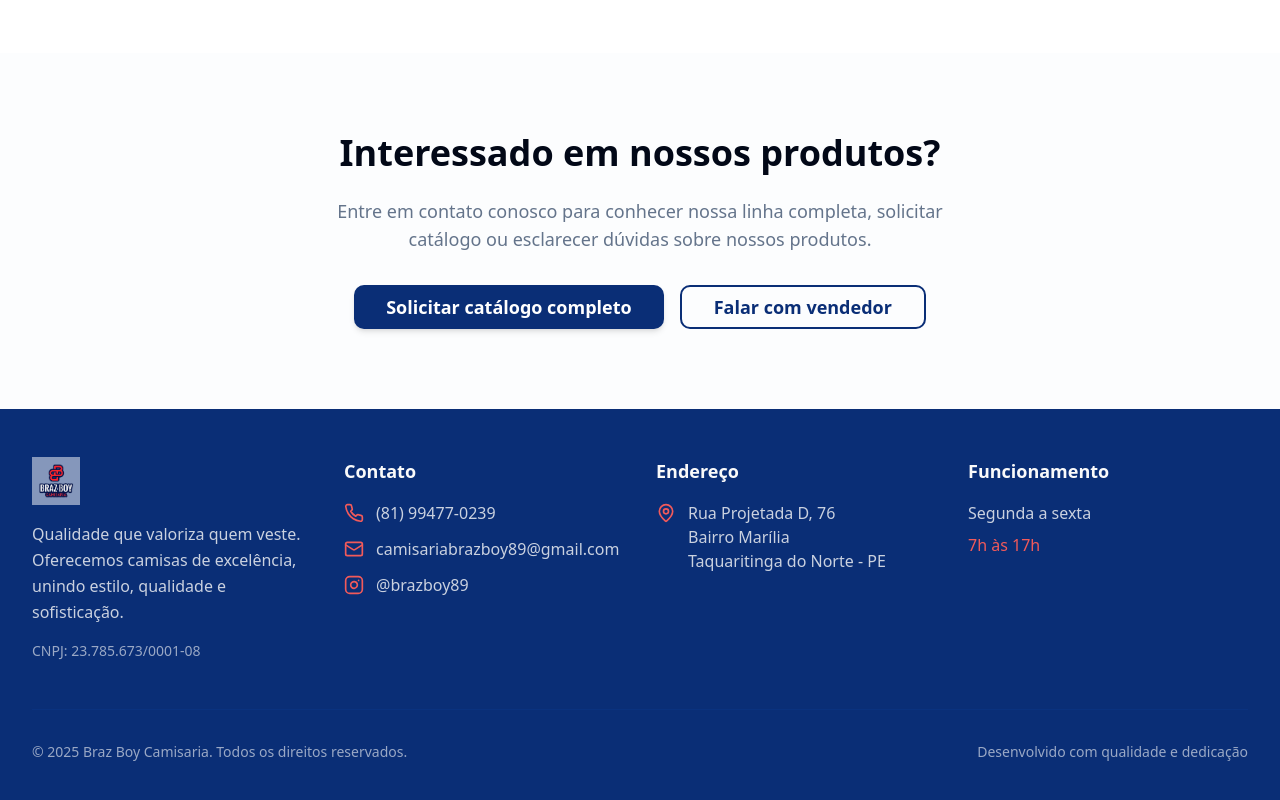
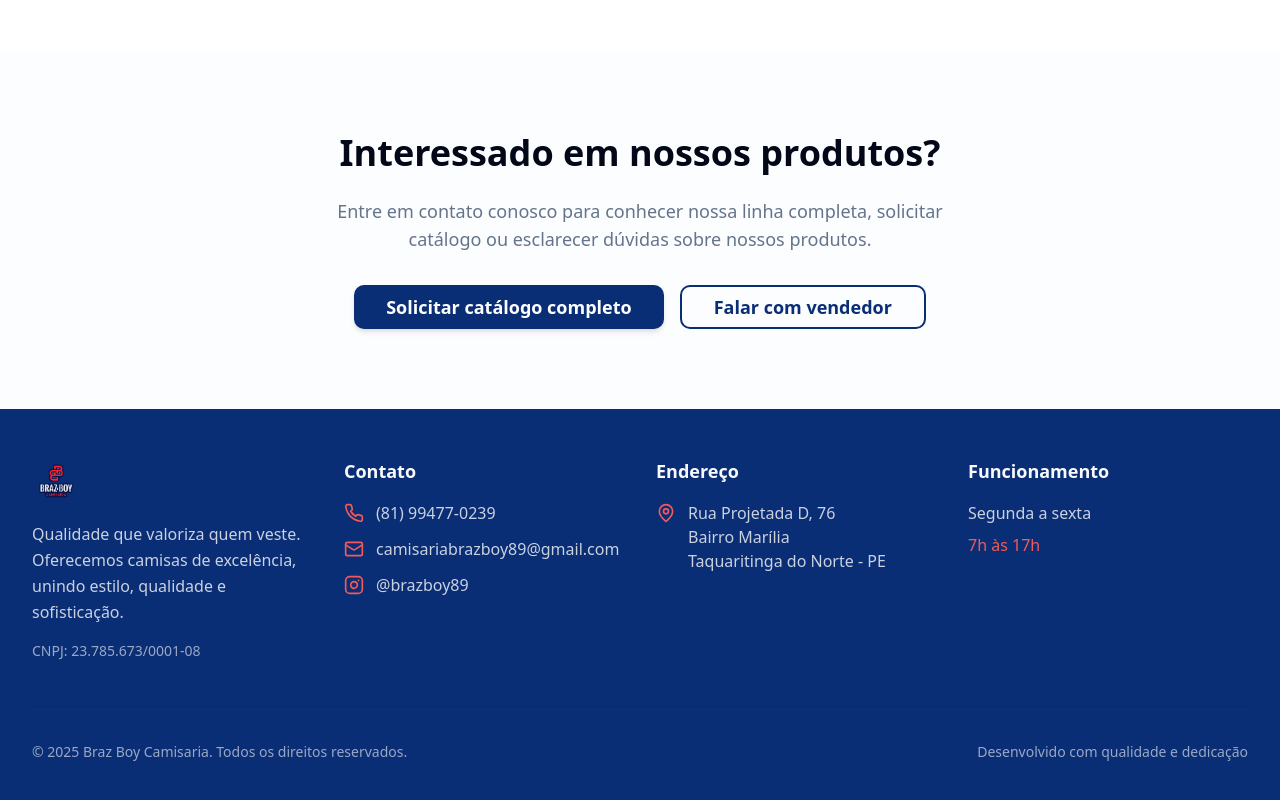
Before and after one commit to DevZipMateus/brazboy-camisaria-official, a React (Vite) app: page /produtos in a window 1280 px wide. Shown: the part 8400-9200 px from the top of the page. Built offline with nearby package versions, Linux system fonts and the light colour scheme; the HTML template or start-up script is replaced by a standard one.

Commit message:
Update hero and footer logos

```diff
--- a/src/components/Footer.tsx
+++ b/src/components/Footer.tsx
@@ -6,7 +6,7 @@ const Footer = () => {
           {/* Company Info */}
           <div>
             <div className="mb-4">
-              <img src="/logo-braz-boy-new.png" alt="Braz Boy Camisaria" className="h-12 w-auto" />
+              <img src="/logo-braz-boy-latest.png" alt="Braz Boy Camisaria" className="h-12 w-auto" />
             </div>
             <p className="text-primary-foreground/80 mb-4 leading-relaxed">
               Qualidade que valoriza quem veste. Oferecemos camisas de excelência,
--- a/src/components/Hero.tsx
+++ b/src/components/Hero.tsx
@@ -9,7 +9,7 @@ const Hero = () => {
       <div className="container mx-auto px-4 sm:px-6 lg:px-8 relative z-10">
         <div className="text-center animate-fade-in">
           <div className="mb-8">
-            <img src="/logo-braz-boy-new.png" alt="Braz Boy Camisaria" className="mx-auto h-48 w-auto md:h-64 lg:h-72 mb-6 drop-shadow-2xl" />
+            <img src="/logo-braz-boy-latest.png" alt="Braz Boy Camisaria" className="mx-auto h-48 w-auto md:h-64 lg:h-72 mb-6 drop-shadow-2xl" />
           </div>
 
           <h1 className="text-5xl md:text-7xl font-bold text-white mb-6 tracking-tight">
```
Also changed, not shown: public/logo-braz-boy-latest.png (added).
